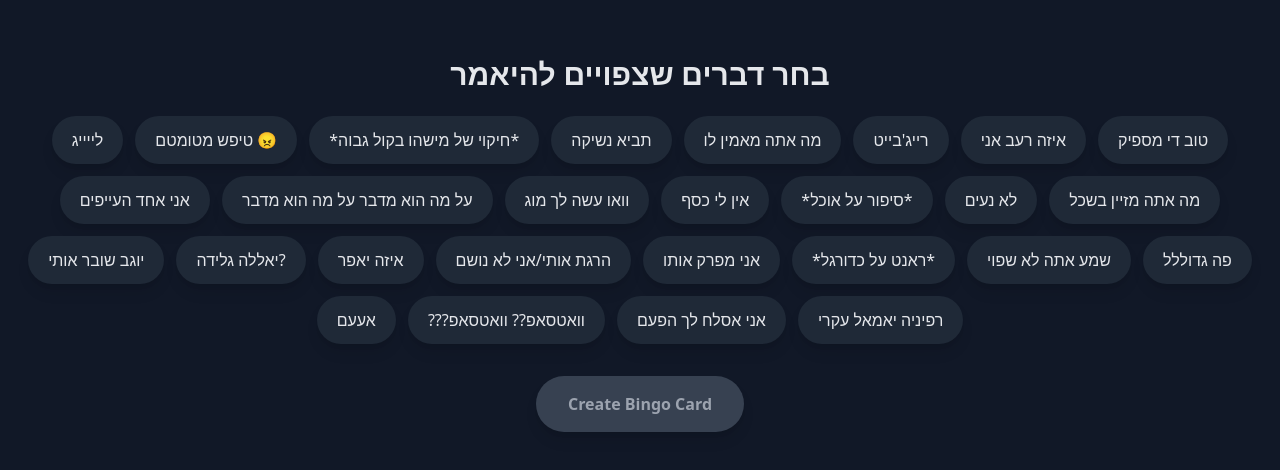
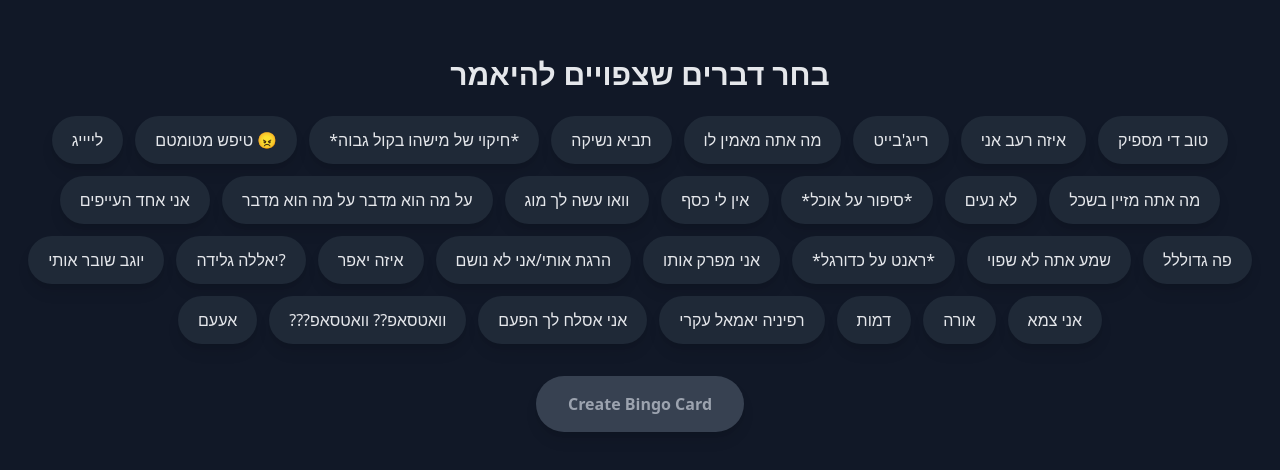
Before and after one commit to skullway/bingo-friends, a React (Vite) app: page / in a window 1280 px wide. Shown: the part 156-626 px from the top of the page. Built offline with nearby package versions, Linux system fonts and the light colour scheme.

Commit message:
Update tileOptions.js

```diff
--- a/src/data/tileOptions.js
+++ b/src/data/tileOptions.js
@@ -6,7 +6,7 @@ const tileOptions = [
   'מה אתה מזיין בשכל', 'יוגב שובר אותי', 'יאללה גלידה?', 'איזה יאפר',
   'הרגת אותי/אני לא נושם', 'אני מפרק אותו', '*ראנט על כדורגל*',
   'שמע אתה לא שפוי', 'פה גדוללל', 'אעעם', '???וואטסאפ?? וואטסאפ',
-  'אני אסלח לך הפעם', 'רפיניה יאמאל עקרי'
+  'אני אסלח לך הפעם', 'רפיניה יאמאל עקרי', 'דמות', 'אורה', 'אני צמא'
 ];
 
 export default tileOptions;
```
